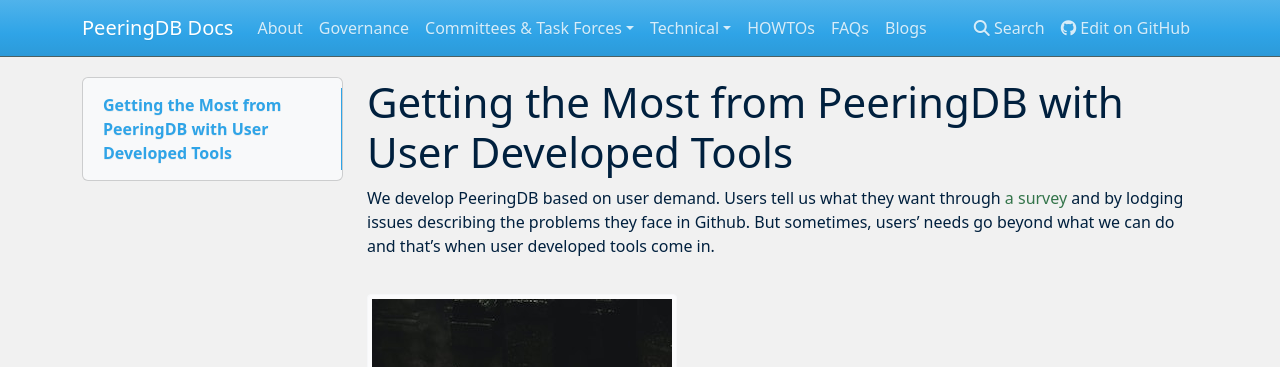
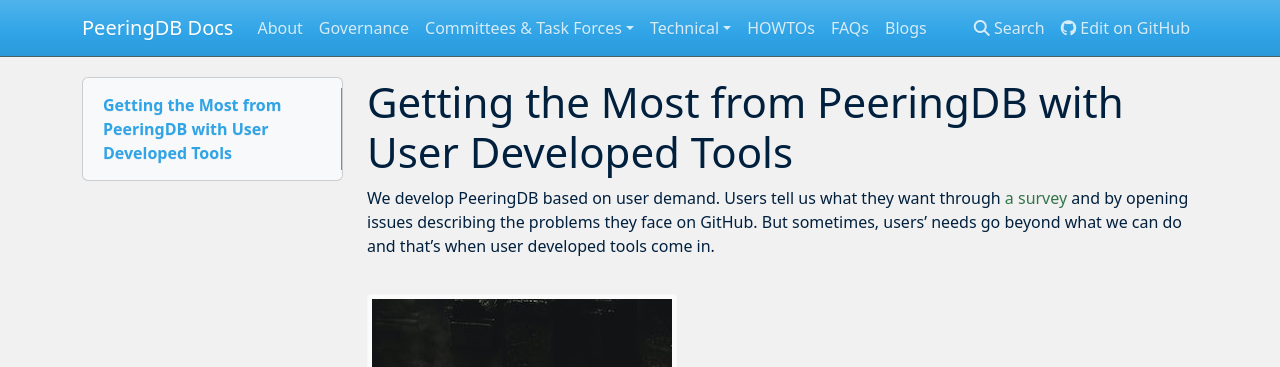
Before and after one commit to peeringdb/docs, an MkDocs documentation site: the page built from docs/blog/user-developed-tools.md, in a window 1280 px wide and 900 px high. Shown: the top 367 px of the window. Built offline with MkDocs 1.6.1, drawn with Linux system fonts in a browser that asks for light colours; nearby versions of some CDN libraries.

```diff
--- a/docs/blog/user-developed-tools.md
+++ b/docs/blog/user-developed-tools.md
@@ -1,5 +1,5 @@
 # Getting the Most from PeeringDB with User Developed Tools
-We develop PeeringDB based on user demand. Users tell us what they want through [a survey](/blog/peeringdb_2020_survey_2021_roadmap/) and by lodging issues describing the problems they face in Github. But sometimes, users’ needs go beyond what we can do and that’s when user developed tools come in.
+We develop PeeringDB based on user demand. Users tell us what they want through [a survey](/blog/peeringdb_2020_survey_2021_roadmap/) and by opening issues describing the problems they face on GitHub. But sometimes, users’ needs go beyond what we can do and that’s when user developed tools come in.
 
 ![Tongs in Fire by C D X on Unsplash](images/c-d-x-tongs-in-forge-unsplash.jpg)
 
```
